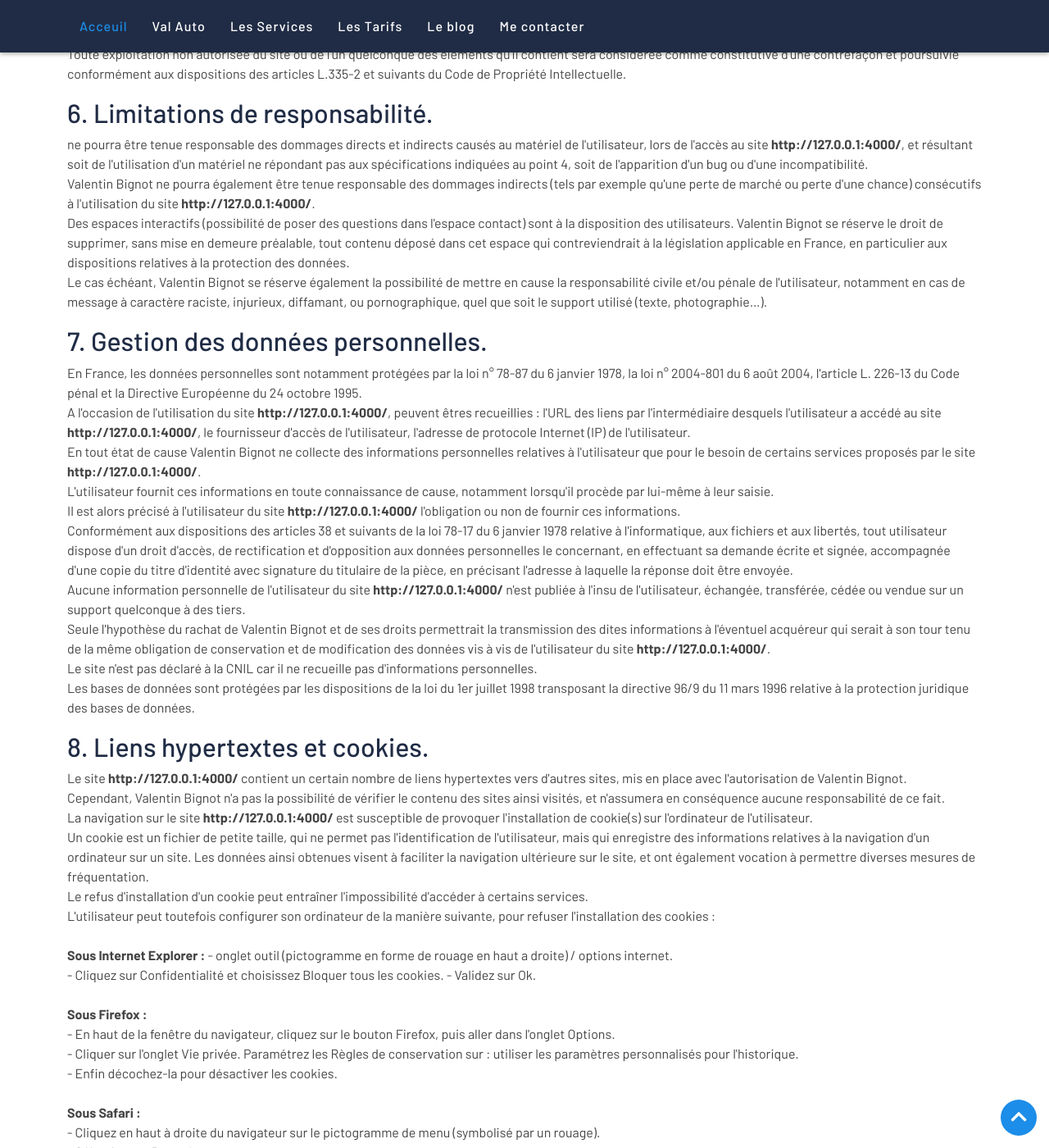
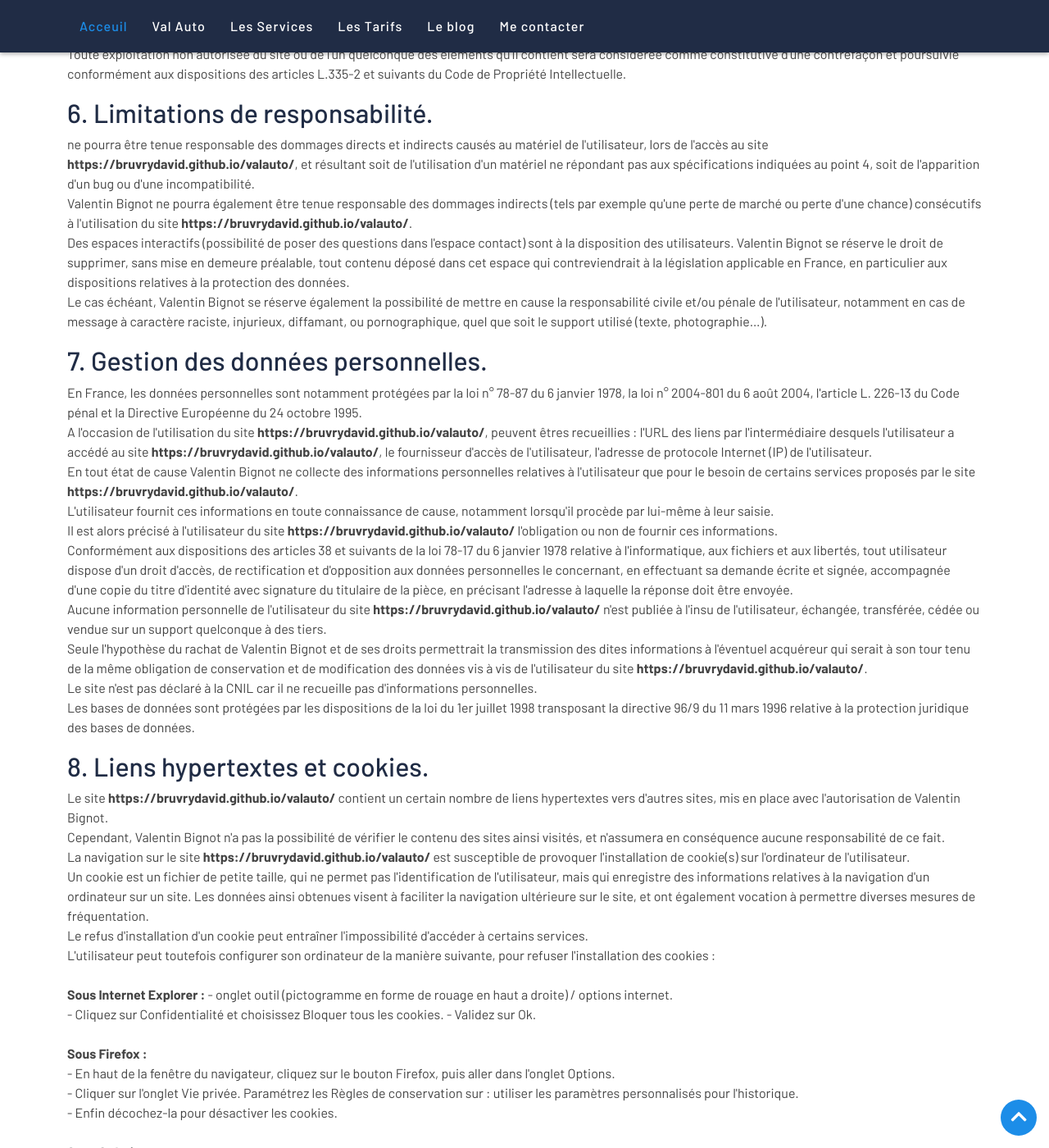
Before and after one commit to Bruvrydavid/valauto, a Jekyll site: the page built from cgu.html, in a window 1280 px wide and 1400 px high, scrolled down 1117 px. Shown: the whole window at 82% size. Built offline with Jekyll 4.4.1, drawn with Linux system fonts in a browser that asks for light colours; nearby versions of some CDN libraries; some of the changed text lies outside the part shown.

Commit message:
Update _config.yml
change default url in _config.yml

```diff
--- a/_config.yml
+++ b/_config.yml
@@ -27,7 +27,7 @@
   line in _config.yml. It will appear in your document head meta (for
   Google search results) and in your feed.xml site description.
 baseurl: "" # the subpath of your site, e.g. /blog
-url: "http://127.0.0.1:4000/" # the base hostname & protocol for your site, e.g. http://example.com
+url: "https://bruvrydavid.github.io/valauto/" # the base hostname & protocol for your site, e.g. http://example.com
 twitter_username: jekyllrb
 github_username:  jekyll
 
```
